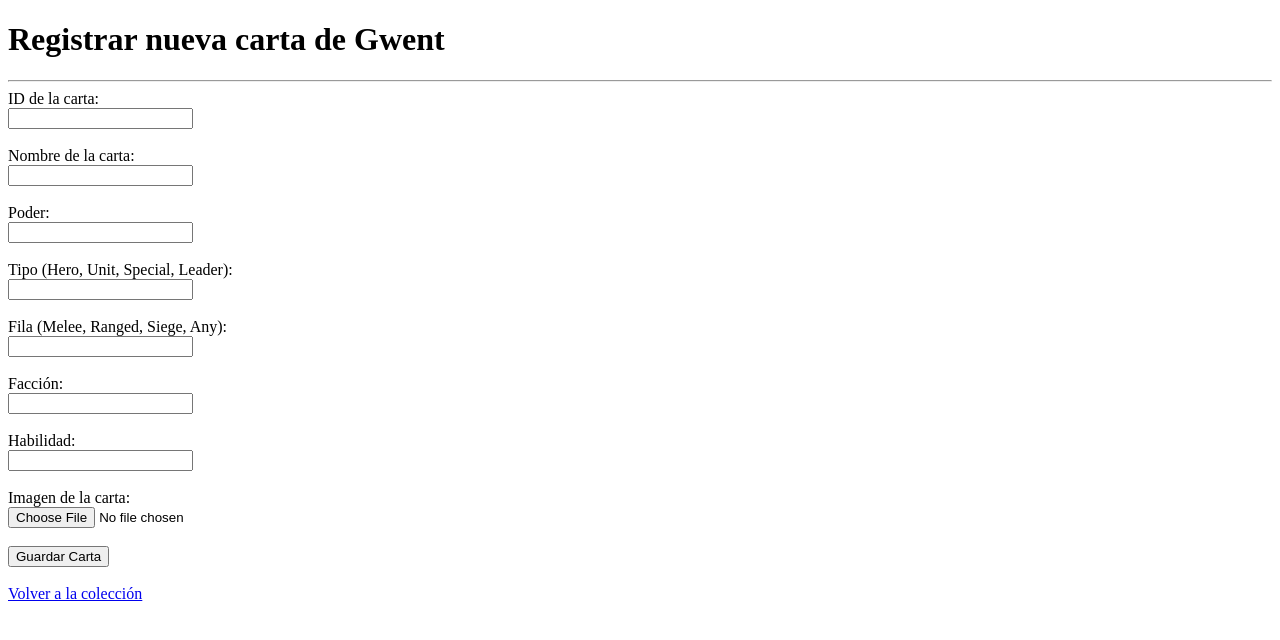
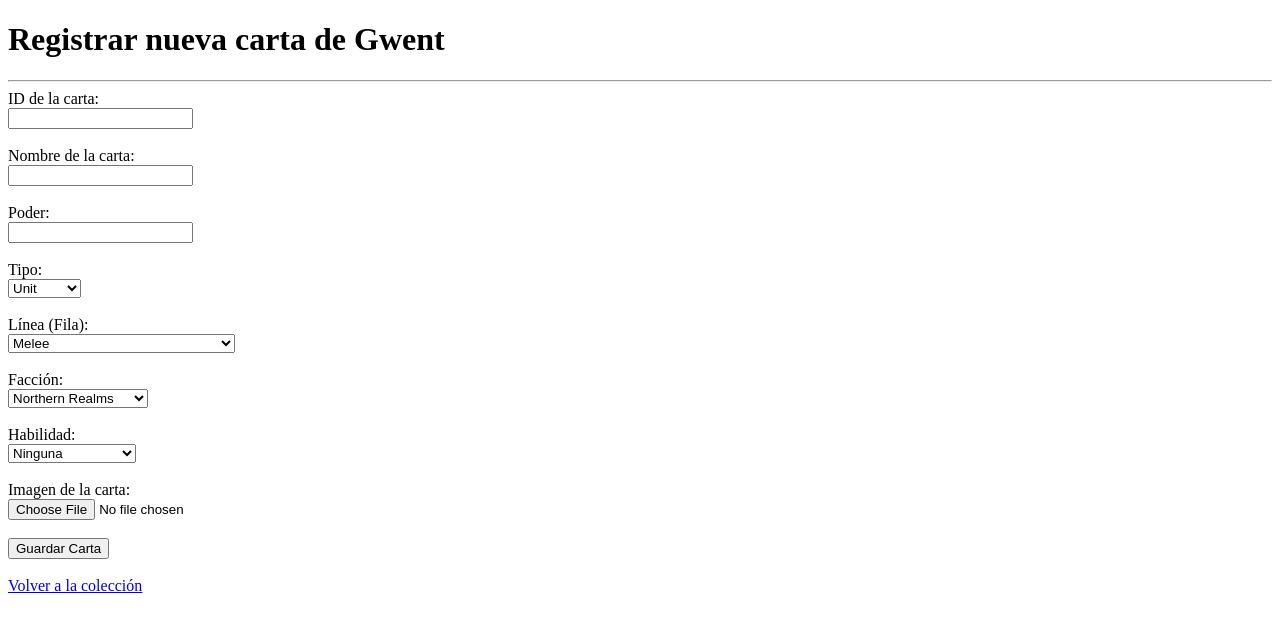
Before and after one commit to JhonRainbow6/GWENT-Deck-Collection, a FastAPI app: page /create_card in a window 1280 px wide. Shown: the top 640 px of the page. Run offline with FastAPI, Linux system fonts and the light colour scheme.

Commit message:
Opciones desplegables para registrar cartas

```diff
--- a/templates/card.html
+++ b/templates/card.html
@@ -9,6 +9,7 @@
     <br>
     <h3>Facción: {{ card.faction }}</h3>
     <h4>ID: {{ card.id }}</h4>
+    <h4>Fila: {{ card.row }}</h4>
     <br>
     <h3>Poder: {{ card.power }}</h3>
     <h3>Tipo: {{ card.type }}</h3>
--- a/templates/create_card.html
+++ b/templates/create_card.html
@@ -7,7 +7,6 @@
 <body>
     <h1>Registrar nueva carta de Gwent</h1>
     <hr>
-    <!-- IMPORTANTE: Añadir enctype para permitir envío de imágenes -->
     <form action="/cards_form" method="POST" enctype="multipart/form-data">
 
         <label for="id">ID de la carta:</label><br>
@@ -19,19 +18,50 @@
         <label for="power">Poder:</label><br>
         <input type="number" id="power" name="power" required><br><br>
 
-        <label for="type">Tipo (Hero, Unit, Special, Leader):</label><br>
-        <input type="text" id="type" name="type" required><br><br>
+        <label for="type">Tipo:</label><br>
+        <select id="type" name="type" required>
+            <option value="Unit">Unit</option>
+            <option value="Hero">Hero</option>
+            <option value="Leader">Leader</option>
+            <option value="Weather">Weather</option>
+            <option value="Special">Special</option>
+        </select><br><br>
 
-        <label for="row">Fila (Melee, Ranged, Siege, Any):</label><br>
-        <input type="text" id="row" name="row" required><br><br>
+        <label for="row">Línea (Fila):</label><br>
+        <select id="row" name="row" required>
+            <option value="Melee">Melee</option>
+            <option value="Range">Range</option>
+            <option value="Siege">Siege</option>
+            <option value="Agile(Melee+Range)">Agile (Melee+Range)</option>
+            <option value="None">Ninguna (Leader/Weather/Special)</option>
+        </select><br><br>
 
         <label for="faction">Facción:</label><br>
-        <input type="text" id="faction" name="faction" required><br><br>
+        <select id="faction" name="faction" required>
+            <option value="Northern Realms">Northern Realms</option>
+            <option value="Monsters">Monsters</option>
+            <option value="Nilfgaardian Empire">Nilfgaardian Empire</option>
+            <option value="Scoia'tael">Scoia'tael</option>
+            <option value="Neutral">Neutral</option>
+            <option value="Skellige">Skellige</option>
+        </select><br><br>
 
         <label for="ability">Habilidad:</label><br>
-        <input type="text" id="ability" name="ability" required><br><br>
+        <select id="ability" name="ability" required>
+            <option value="Ninguna">Ninguna</option>
+            <option value="Berserker">Berserker</option>
+            <option value="Commander Horn">Commander Horn</option>
+            <option value="Decoy">Decoy</option>
+            <option value="Hero">Hero</option>
+            <option value="Medic">Medic</option>
+            <option value="Morale Boost">Morale Boost</option>
+            <option value="Mardroeme">Mardroeme</option>
+            <option value="Muster">Muster</option>
+            <option value="Scorch">Scorch</option>
+            <option value="Spy">Spy</option>
+            <option value="Tight Bond">Tight Bond</option>
+        </select><br><br>
 
-        <!-- Nuevo campo para subir la imagen -->
         <label for="image">Imagen de la carta:</label><br>
         <input type="file" id="image" name="image" accept="image/*"><br><br>
 
```
